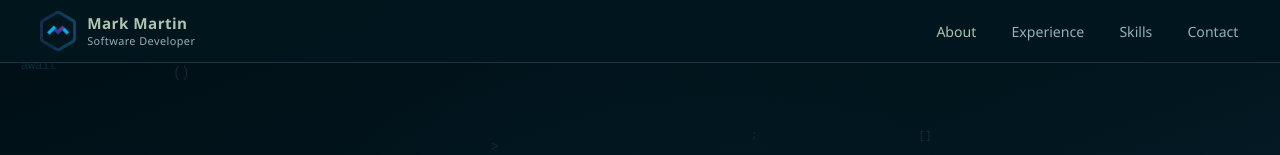
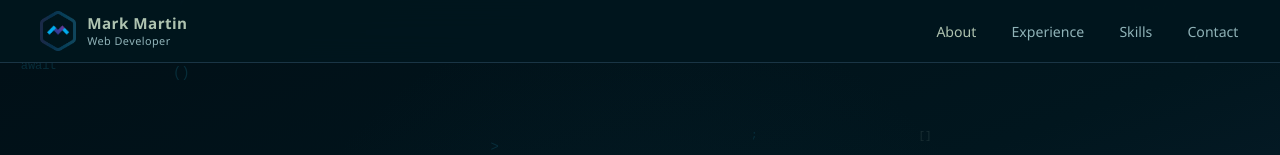
Before and after one commit to markmartin-dev/portfolio-site, a React (Vite) app: page / in a window 1280 px wide. Shown: the top 155 px of the page. Built offline with nearby package versions, Linux system fonts and the light colour scheme.

Commit message:
updated subheading

```diff
--- a/src/components/Nav.tsx
+++ b/src/components/Nav.tsx
@@ -125,7 +125,7 @@ function Nav() {
           <img src={navBarLogo} className={styles.navBarLogo} alt="Mark Martin Logo" />
           <div>
             <div className={styles.navBrandName}>Mark Martin</div>
-            <div className={styles.navBrandTitle} aria-hidden="true">Software Developer</div>
+            <div className={styles.navBrandTitle} aria-hidden="true">Web Developer</div>
           </div>
         </a>
 
```
